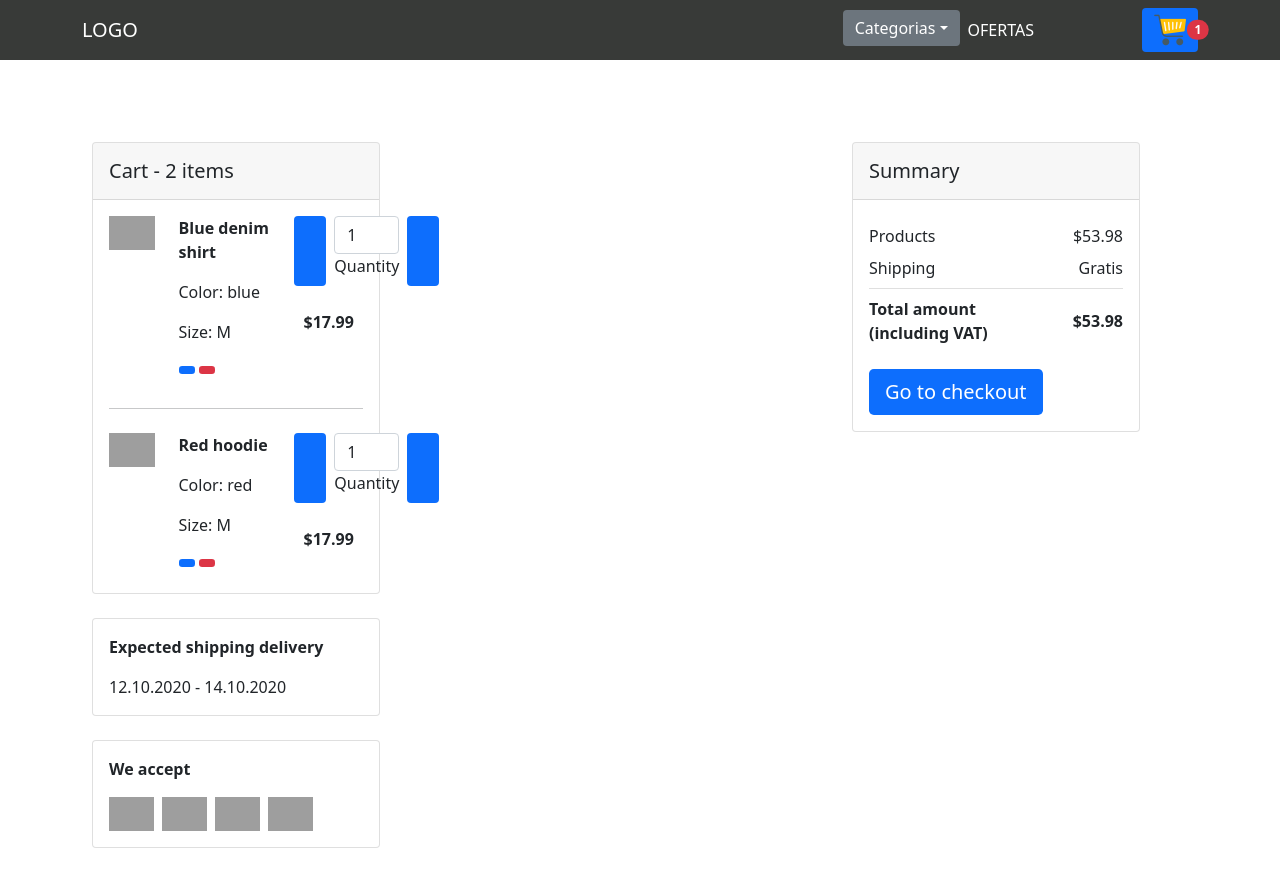
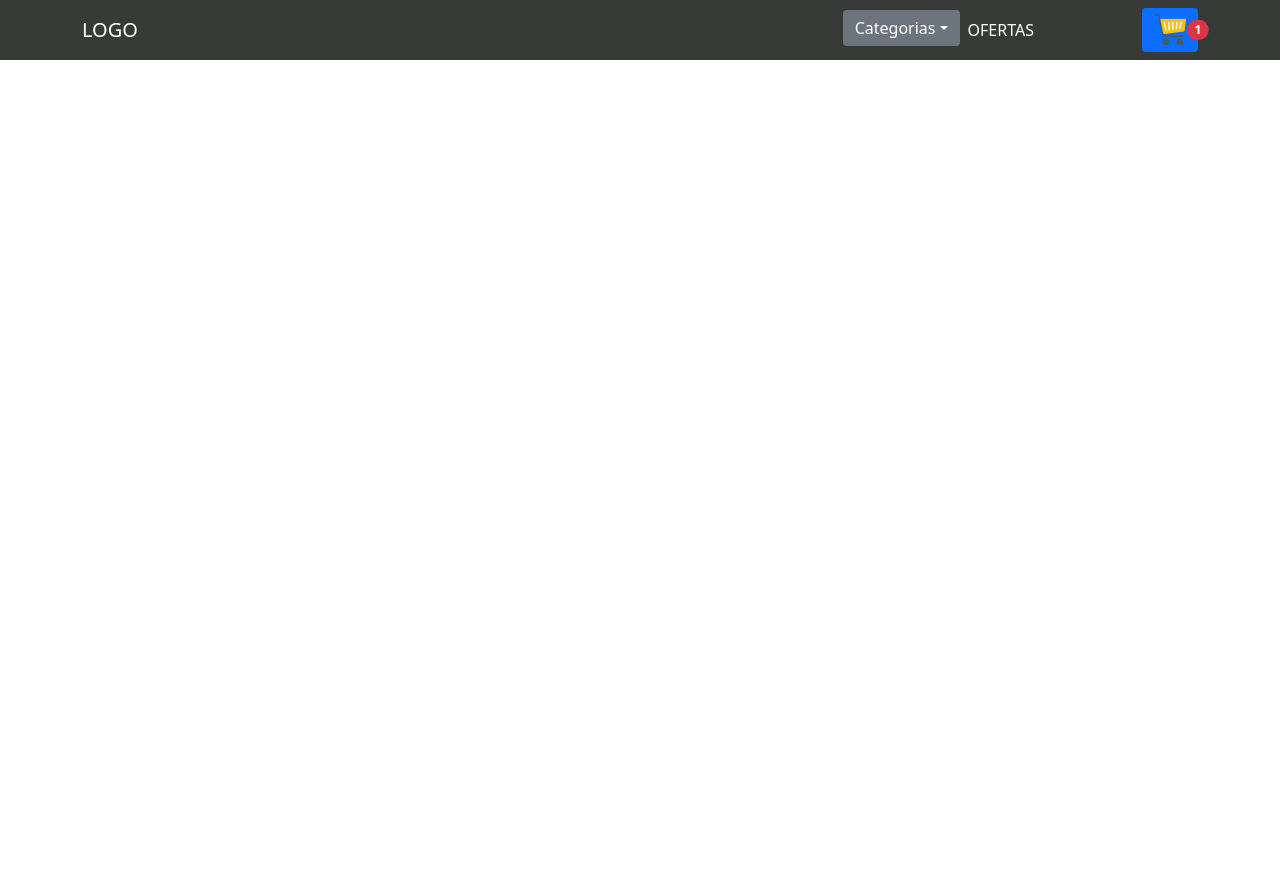
Before and after one commit to MarioGauna/e-commerce-tecno, a React (Create React App) app: page /cart in a window 1280 px wide. Shown: the top 886 px of the page. After the commit the page ends 800 px from the top, so only its background shows below. Built offline with nearby package versions, Linux system fonts and the light colour scheme; grey boxes are pictures that could not be loaded.

Commit message:
Desafío 9 Cart Context

```diff
--- a/src/App.js
+++ b/src/App.js
@@ -4,12 +4,14 @@ import ItemListContainer from './components/ItemListContainer';
 import ItemDetailContainer from './components/ItemDetailContainer';
 import Cart from './components/Cart'
 import NotFound from './components/NotFound';
+import CartContextProvider from './components/CartContext';
 import { BrowserRouter, Routes, Route } from 'react-router-dom';
 
 
 function App() {
 
   return (
+    <CartContextProvider>
       <BrowserRouter>
           <NavBar/>
         <Routes>
@@ -20,6 +22,7 @@ function App() {
           <Route path="*" element={<NotFound/>}></Route>
         </Routes>
       </BrowserRouter>
+    </CartContextProvider>
   );
 }
 
--- a/src/components/Cart.js
+++ b/src/components/Cart.js
@@ -1,8 +1,17 @@
 import 'bootstrap/dist/css/bootstrap.min.css';
+import { useContext } from 'react';
+import { CartContext } from './CartContext';
 
-const cart = () =>{
+const Cart = () =>{
+
+    const cartTex=useContext(CartContext);
+
     return(
         <section className="h-100 gradient-custom">
+        {
+            cartTex.cartList.map(item=>(
+
+
         <div className="container py-5">
             <div className="row d-flex justify-content-center my-4">
             <div className="col-md-8">
@@ -27,7 +36,7 @@ const cart = () =>{
 
                     <div className="col-lg-5 col-md-6 mb-4 mb-lg-0">
                         {/* <!-- Data --> */}
-                    <p><strong>Blue denim shirt</strong></p>
+                        <p><strong>{item.name}</strong></p>
                         <p>Color: blue</p>
                         <p>Size: M</p>
                         <button type="button" className="btn btn-primary btn-sm me-1 mb-2" data-mdb-toggle="tooltip"
@@ -51,7 +60,7 @@ const cart = () =>{
 
                         <div className="form-outline">
                             <input id="form1" min="0" name="quantity" value="1" type="number" className="form-control" />
-                        <label className="form-label" for="form1">Quantity</label>
+                            <label className="form-label" for="form1">{item.cantidad}</label>
                         </div>
 
                         <button className="btn btn-primary px-3 ms-2"
@@ -63,7 +72,7 @@ const cart = () =>{
 
                         {/* <!-- Price --> */}
                         <p className="text-start text-md-center">
-                    <strong>$17.99</strong>
+                        <strong>${item.price}</strong>
                         </p>
                         {/* <!-- Price --> */}
                     </div>
@@ -193,8 +202,10 @@ const cart = () =>{
             </div>
             </div>
         </div>
-    </section>
+
+            ))
+        }</section>
     )
 }
 
-export default cart;
+export default Cart;
--- /dev/null
+++ b/src/components/CartContext.js
@@ -0,0 +1,29 @@
+import { createContext, useState } from "react";
+
+export const CartContext=createContext();
+
+const CartContextProvider=({children}) =>{
+
+    const [cartList,setCartList]=useState([]);
+
+    const addItem = (item,cantidad)=>{
+        setCartList([
+            ...cartList,
+            {
+            key:item.id,
+            id:item.id,
+            name:item.name,
+            image:item.image,
+            price:item.price,
+            cantidad:cantidad
+        }]);
+    }
+
+    return(
+        <CartContext.Provider value={{cartList, addItem}}>
+            {children}
+        </CartContext.Provider>
+    );
+}
+
+export default CartContextProvider;
--- a/src/components/ItemDetail.js
+++ b/src/components/ItemDetail.js
@@ -1,15 +1,19 @@
 import 'bootstrap/dist/css/bootstrap.min.css';
 import ItemCount from "./ItemCount";
 import Checkout from './Checkout'
-import {useState} from 'react';
+import {useContext, useState} from 'react';
+import {CartContext}  from './CartContext';
 
 function ItemDetail({item}){
 
   const [check,setCheck]=useState(0);
 
+  const cartTex=useContext(CartContext);
+
   const onAdd =(cantidad)=>{
     alert("Usted a seleccionado " + cantidad + " items.");
     setCheck(cantidad);
+    cartTex.addItem(item, cantidad);
   }
 
   return(
```
Lines whose indentation alone changed are shown as unchanged.
